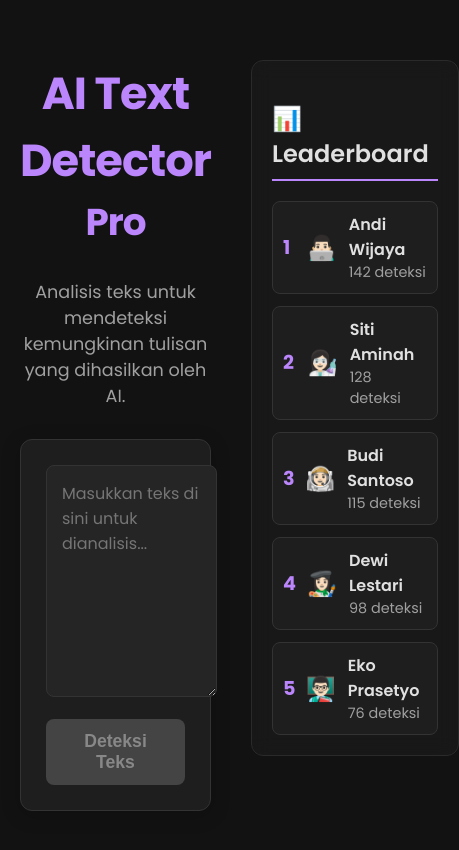
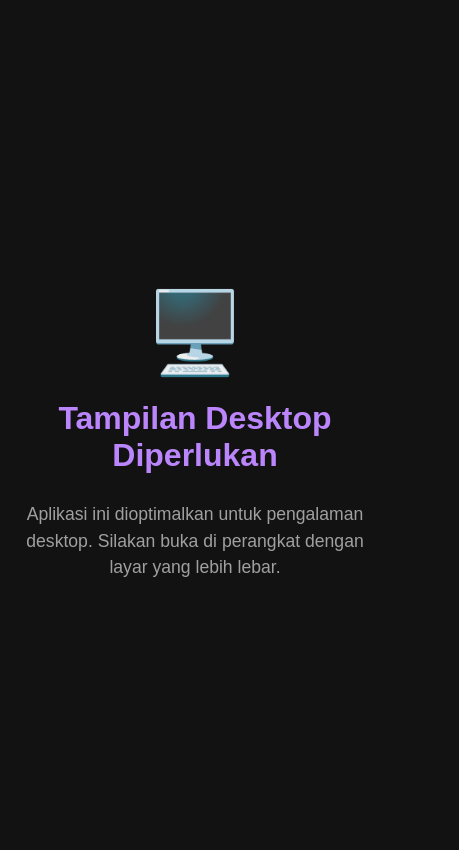
Before and after one commit to Dazhosting/Ai-Detector, a Next.js app: page / in a window 390 px wide. Shown: the top 850 px of the page, 459 px wide, since content can reach past the window. Built offline with nearby package versions, Linux system fonts and the light colour scheme.

Commit message:
Update index.js

```diff
--- a/pages/index.js
+++ b/pages/index.js
@@ -1,7 +1,33 @@
-import { useState } from "react";
-import Head from "next/head"; // Impor Head untuk tag meta
+import { useState, useEffect } from "react";
+import Head from "next/head";
+
+// Custom Hook untuk mendeteksi mode desktop
+const useIsDesktop = (breakpoint = 1024) => {
+  const [isDesktop, setIsDesktop] = useState(false);
+
+  useEffect(() => {
+    // Fungsi ini akan dijalankan hanya di sisi client
+    const handleResize = () => {
+      setIsDesktop(window.innerWidth > breakpoint);
+    };
+
+    // Panggil sekali saat komponen dimuat
+    handleResize();
+
+    // Tambahkan event listener untuk memantau perubahan ukuran window
+    window.addEventListener("resize", handleResize);
+
+    // Hapus event listener saat komponen di-unmount
+    return () => window.removeEventListener("resize", handleResize);
+  }, [breakpoint]);
+
+  return isDesktop;
+};
+
 
 export default function Home() {
+  const isDesktop = useIsDesktop(); // Panggil hook di sini
+
   // State untuk fungsionalitas inti
   const [text, setText] = useState("");
   const [result, setResult] = useState([]);
@@ -28,8 +54,6 @@ export default function Home() {
     setResult([]);
 
     try {
-      // Ganti bagian ini dengan fetch API asli Anda
-      // Simulasi API call untuk demonstrasi
       await new Promise(resolve => setTimeout(resolve, 1500));
       const mockResult = text.split('.').filter(s => s.trim() !== '').map((s, i) => ({
         no: i + 1,
@@ -46,7 +70,6 @@ export default function Home() {
     }
   };
 
-  // Gaya Global (diterapkan melalui komponen Head)
   const GlobalStyles = `
     body {
       background-color: ${colors.background};
@@ -55,35 +78,41 @@ export default function Home() {
       font-family: 'Poppins', sans-serif;
       overflow-x: hidden;
     }
-    ::-webkit-scrollbar {
-      width: 8px;
-    }
-    ::-webkit-scrollbar-track {
-      background: ${colors.background};
-    }
-    ::-webkit-scrollbar-thumb {
-      background: ${colors.primary};
-      border-radius: 4px;
-    }
-    ::-webkit-scrollbar-thumb:hover {
-      background: ${colors.primaryHover};
-    }
+    ::-webkit-scrollbar { width: 8px; }
+    ::-webkit-scrollbar-track { background: ${colors.background}; }
+    ::-webkit-scrollbar-thumb { background: ${colors.primary}; border-radius: 4px; }
+    ::-webkit-scrollbar-thumb:hover { background: ${colors.primaryHover}; }
   `;
 
+  // Tampilan fallback jika bukan desktop
+  if (!isDesktop) {
+    return (
+      <>
+        <Head>
+          <title>Mode Desktop Diperlukan</title>
+          <meta name="viewport" content="width=device-width, initial-scale=1.0" />
+          <style>{GlobalStyles}</style>
+        </Head>
+        <div style={styles.mobileFallbackContainer}>
+            <span style={styles.mobileFallbackIcon}>🖥️</span>
+            <h1 style={styles.mobileFallbackTitle}>Tampilan Desktop Diperlukan</h1>
+            <p style={styles.mobileFallbackText}>
+              Aplikasi ini dioptimalkan untuk pengalaman desktop. Silakan buka di perangkat dengan layar yang lebih lebar.
+            </p>
+        </div>
+      </>
+    );
+  }
+
+  // Tampilan utama aplikasi jika desktop
   return (
     <>
       <Head>
         <title>🧠 AI Text Detector Pro</title>
-        {/* Mencegah zoom pada perangkat mobile */}
-        <meta
-          name="viewport"
-          content="width=device-width, initial-scale=1.0, maximum-scale=1.0, user-scalable=no"
-        />
-        {/* Impor font dari Google Fonts */}
+        <meta name="viewport" content="width=device-width, initial-scale=1.0, maximum-scale=1.0, user-scalable=no" />
         <link rel="preconnect" href="https://fonts.googleapis.com" />
         <link rel="preconnect" href="https://fonts.gstatic.com" crossOrigin="true" />
         <link href="https://fonts.googleapis.com/css2?family=Poppins:wght@400;600;700&display=swap" rel="stylesheet" />
-        {/* Menerapkan gaya global */}
         <style>{GlobalStyles}</style>
       </Head>
 
@@ -169,7 +198,6 @@ export default function Home() {
 
 // --- Styles Object ---
 
-// ✅ PERBAIKAN: Pisahkan 'colors' menjadi konstanta sendiri untuk menghindari ReferenceError
 const colors = {
   background: '#121212',
   surface: '#1e1e1e',
@@ -183,8 +211,35 @@ const colors = {
   humanText: '#50fa7b',
 };
 
-// Objek 'styles' sekarang menggunakan konstanta 'colors' yang sudah didefinisikan di atas
 const styles = {
+  // Gaya untuk Tampilan Fallback Mobile
+  mobileFallbackContainer: {
+    display: 'flex',
+    flexDirection: 'column',
+    alignItems: 'center',
+    justifyContent: 'center',
+    height: '100vh',
+    textAlign: 'center',
+    padding: '20px',
+    backgroundColor: colors.background,
+  },
+  mobileFallbackIcon: {
+    fontSize: '5em',
+    marginBottom: '20px',
+  },
+  mobileFallbackTitle: {
+    color: colors.primary,
+    fontSize: '2em',
+    margin: '0 0 10px 0',
+  },
+  mobileFallbackText: {
+    color: colors.textSecondary,
+    fontSize: '1.1em',
+    maxWidth: '400px',
+    lineHeight: 1.5,
+  },
+
+  // Gaya Aplikasi Utama (Desktop)
   container: {
     display: 'flex',
     flexDirection: 'row',
@@ -208,9 +263,7 @@ const styles = {
     backdropFilter: 'blur(10px)',
     height: 'fit-content',
   },
-  header: {
-    textAlign: 'center',
-  },
+  header: { textAlign: 'center' },
   title: {
     fontSize: '2.8em',
     fontWeight: 700,
@@ -275,13 +328,7 @@ const styles = {
       animation: 'spin 1s linear infinite',
       margin: '20px auto',
   },
-  '@keyframes spin': {
-      '0%': { transform: 'rotate(0deg)' },
-      '100%': { transform: 'rotate(360deg)' },
-  },
-  results: {
-    marginTop: '10px',
-  },
+  results: { marginTop: '10px' },
   sectionTitle: {
     fontSize: '1.5em',
     fontWeight: 600,
@@ -299,7 +346,6 @@ const styles = {
     borderRadius: 10,
     marginBottom: 12,
     backgroundColor: 'rgba(30, 30, 30, 0.7)',
-    transition: 'transform 0.2s, box-shadow 0.2s',
   },
   scoreCircle: (score) => ({
     width: 65,
@@ -315,16 +361,9 @@ const styles = {
     color: score > 0.5 ? colors.aiText : colors.humanText,
     flexShrink: 0,
   }),
-  scoreText: {
-    fontSize: '1em',
-  },
-  resultTextContainer: {
-    flex: 1,
-  },
-  resultSentence: {
-    margin: 0,
-    color: colors.textSecondary,
-  },
+  scoreText: { fontSize: '1em' },
+  resultTextContainer: { flex: 1 },
+  resultSentence: { margin: 0, color: colors.textSecondary },
   resultStatus: {
     margin: '8px 0 0',
     fontSize: '1.1em',
@@ -344,7 +383,6 @@ const styles = {
     backgroundColor: colors.surface,
     borderRadius: '8px',
     border: `1px solid ${colors.border}`,
-    transition: 'background-color 0.2s',
   },
   leaderboardRank: {
     fontSize: '1.2em',
@@ -352,19 +390,9 @@ const styles = {
     color: colors.primary,
     width: '30px',
   },
-  leaderboardAvatar: {
-    fontSize: '1.5em',
-    marginRight: '12px',
-  },
-  leaderboardUser: {
-    display: 'flex',
-    flexDirection: 'column',
-  },
-  leaderboardName: {
-    margin: 0,
-    fontWeight: 600,
-    color: colors.textPrimary,
-  },
+  leaderboardAvatar: { fontSize: '1.5em', marginRight: '12px' },
+  leaderboardUser: { display: 'flex', flexDirection: 'column' },
+  leaderboardName: { margin: 0, fontWeight: 600, color: colors.textPrimary },
   leaderboardDetections: {
     margin: 0,
     fontSize: '0.9em',
```
